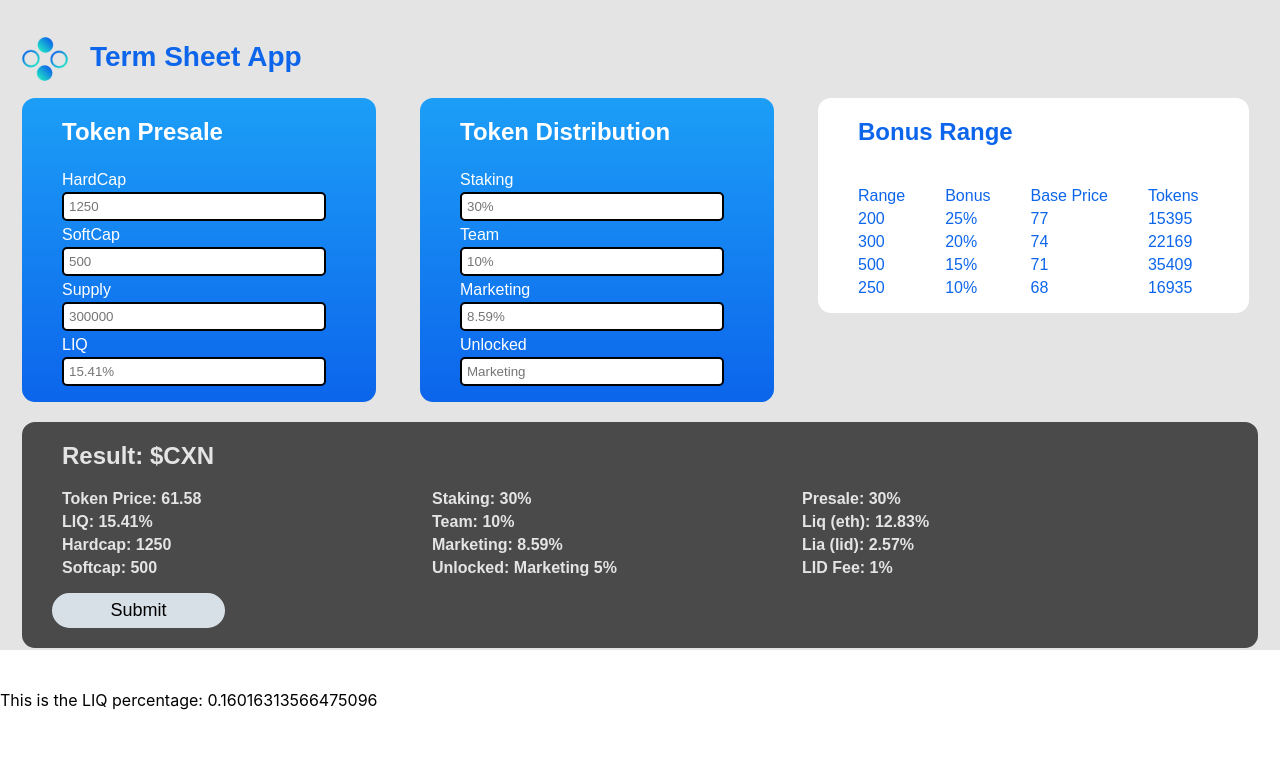
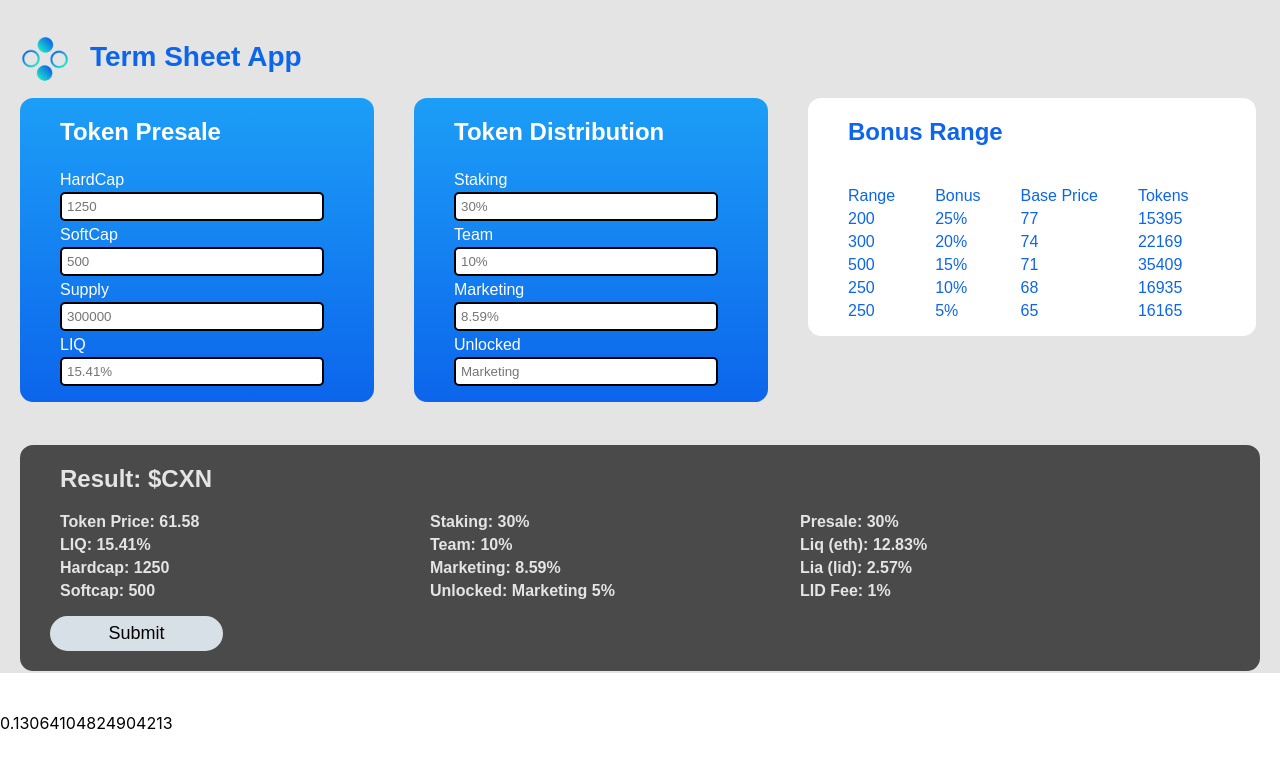
Before and after one commit to Klongrich/TermSheet_UI, a React (Create React App) app: page / in a window 1280 px wide. Shown: the top 768 px of the page. Built offline with nearby package versions, Linux system fonts and the light colour scheme.

Commit message:
refactored

```diff
--- a/src/App.js
+++ b/src/App.js
@@ -5,7 +5,7 @@ import { CSVLink } from "react-csv";
 import data from './data.json';
 import LidLogo from './images/logo-lid.png';
 
-import LIQresult from './calculate_bonus'
+import {get_liq_percentage} from './utils/calculate_bonus'
 import BonusRange from './components/bonusRange'
 
 const Container = styled.div`
@@ -20,8 +20,8 @@ const Container = styled.div`
     border: 2px solid #E4E4E4;
     border-radius: 15px;
     color: #E4E4E4;
-    margin-left: 20px;
-    margin-right: 20px;
+    margin-left: 18px;
+    margin-right: 18px;
   }
 
   ul {
@@ -85,6 +85,7 @@ function App() {
   function calculate_outcome() {
     get_total_distrubtion();
     get_token_price();
+    setLiq(get_liq_percentage(supply , hardcap))
   }
 
   function get_total_distrubtion() {
@@ -238,7 +239,8 @@ function App() {
   <div Style="display:inline-block;
             margin-bottom: 100px;
             background-color: white;
-            color: #0c65EB">
+            color: #0c65EB;
+            width: 398px;">
     <h2> Bonus Range </h2>
 
       <BonusRange token_supply={supply}
@@ -297,7 +299,7 @@ function App() {
       </ResultsContainer>
     </Container>
 
-    <LIQresult />
+    <p> {get_liq_percentage(supply , hardcap)}</p>
     </>
 
   )
--- a/src/components/bonusRange.js
+++ b/src/components/bonusRange.js
@@ -1,25 +1,7 @@
 import React , {useEffect, useState} from 'react';
+import {bonusData} from '../config'
 
-const bonusData = [
-    {
-        Range: 0.25,
-        Amount: 200.00
-    },
-    {
-        Range: 0.20,
-        Amount: 300.00
-    },
-    {
-        Range: 0.15,
-        Amount: 500.00
-    },
-    {
-        Range: 0.10,
-        Amount: 250.00
-    }
-]
-
-export default function bonusRange({token_supply, token_price}) {
+export default function bonusRange({token_price}) {
 
     return (
         <>
@@ -33,21 +15,21 @@ export default function bonusRange({token_supply, token_price}) {
         <ul Style="float: left">
             <li>Bonus</li>
             {bonusData.map(data =>
-            <li> {data.Range * 100}% </li>
+                <li> {data.Percentage * 100}% </li>
             )}
         </ul>
 
         <ul Style="float: left">
             <li>Base Price</li>
             {bonusData.map(data =>
-            <li> {(parseFloat(token_price) *  data.Range + parseFloat(token_price)).toFixed(0)} </li>
+                <li> {(parseFloat(token_price) * data.Percentage + parseFloat(token_price)).toFixed(0)} </li>
             )}
         </ul>
 
         <ul Style="display: inline-block">
             <li> Tokens </li>
             {bonusData.map(data =>
-            <li> { (data.Amount * (parseFloat(token_price) *  data.Range + parseFloat(token_price))).toFixed(0)}</li>
+                <li> { (data.Amount * (parseFloat(token_price) * data.Percentage + parseFloat(token_price))).toFixed(0)}</li>
             )}
         </ul>
       </>
--- a/src/config.js
+++ b/src/config.js
@@ -1,6 +1,22 @@
-
-export const bonus_range {
-
-
-
-}
+export const bonusData = [
+    {
+        Percentage: 0.25,
+        Amount: 200.00
+    },
+    {
+        Percentage: 0.20,
+        Amount: 300.00
+    },
+    {
+        Percentage: 0.15,
+        Amount: 500.00
+    },
+    {
+        Percentage: 0.10,
+        Amount: 250.00
+    },
+    {
+        Percentage: 0.05,
+        Amount: 250.00
+    }
+]
--- /dev/null
+++ b/src/utils/calculate_bonus.js
@@ -0,0 +1,46 @@
+import React , {useEffect, useState} from 'react';
+import {bonusData} from '../config'
+
+export function get_liq_percentage({token_supply, ETH_HardCap}) {
+
+    var Result;
+    var presale_tokens;
+
+    token_supply = 300000.00;
+    ETH_HardCap = 1250.00;
+    presale_tokens = token_supply * 0.3
+
+    var totalAmount;
+    var ref;
+    var sampleAmount;
+    var bonusPrice;
+    var targetPrice;
+    var eth_liq;
+    var Result;
+
+    totalAmount = 0;
+    {bonusData.map(data =>
+        totalAmount += ((data.Percentage * data.Amount) + data.Amount)
+    )}
+
+    ref = ((bonusData[0].Amount) + (bonusData[0].Percentage * bonusData[0].Amount)) / totalAmount;
+    sampleAmount = presale_tokens  * ref;
+
+    bonusPrice = sampleAmount / bonusData[0].Amount;
+    targetPrice = bonusPrice / (1 + bonusData[0].Percentage);
+
+    eth_liq = ((ETH_HardCap / 2) * targetPrice) / token_supply;
+
+    Result = eth_liq / 0.83322517845;
+
+    //For Testing and Debuging
+    console.log("Total Amount: " + totalAmount);
+    console.log("ref: " + ref);
+    console.log("sampleAmount: " + sampleAmount);
+    console.log("bonusPrice: " + bonusPrice);
+    console.log("targetPrice: " + targetPrice);
+    console.log("eth_liq: " + eth_liq);
+    console.log("Result: ", Result);
+
+    return (Result)
+}
```
Also changed, not shown: 1 other file (tests, documents, lock files or other folders). Lines whose indentation alone changed are shown as unchanged.
